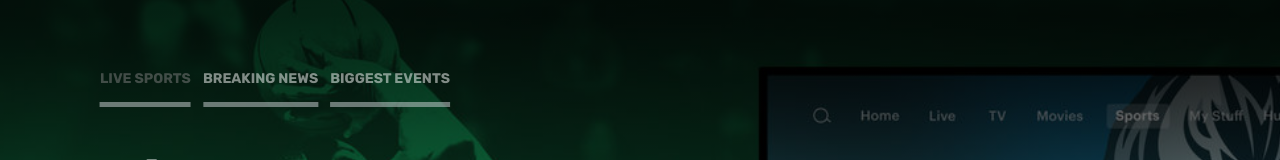
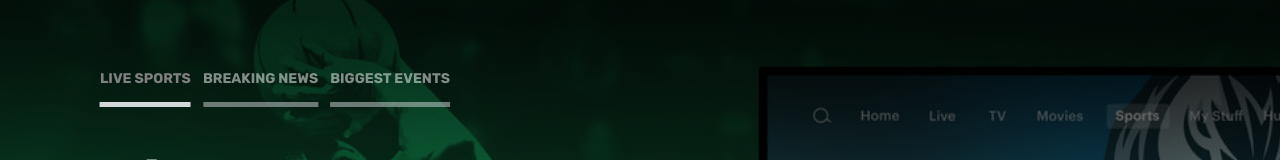
Before and after one commit to veselinppetkov/Hulu-HTML-CSS-Clone, a plain HTML site: page index.html in a window 1280 px wide. In both pictures the pointer is over the link "LIVE SPORTS". Shown: the part 2222-2382 px from the top of the page. Drawn offline with Linux system fonts and the light colour scheme.

Commit message:
Updated README.md

```diff
--- a/css/style.css
+++ b/css/style.css
@@ -332,7 +332,9 @@ position: relative;
 opacity: 0.5
 }
 
-
+.live-categories > a:hover {
+    opacity: 1
+}
 
 .live-categories > a::after {
     position: absolute;
@@ -341,10 +343,7 @@ opacity: 0.5
     width: 100%;
     transform: translateX(-50%);
     bottom: -20px;
-    left: 50%;
-    }
-
-
+    left: 50%;}
 
 .live-sports-logos {
     width: 300px;
--- a/js/main.js
+++ b/js/main.js
@@ -2,6 +2,8 @@ const modal = document.querySelector(`.modal`);
 const loginBtn = document.querySelector(`.login-btn`);
 const closeBtn = document.querySelector(`.close`);
 const liveSports = document.querySelector(`.live-sports`);
+
+// Login-Section
 
 loginBtn.addEventListener(`click`, () => {
   modal.style.display = "block";
@@ -16,6 +18,8 @@ window.addEventListener(`click`, (e) => {
     modal.style.display = "none";
   }
 });
+
+// Livesports-Section
 
 liveSports.addEventListener(`click`, (e) => {
   e.preventDefault();
```
Also changed, not shown: README.md.
